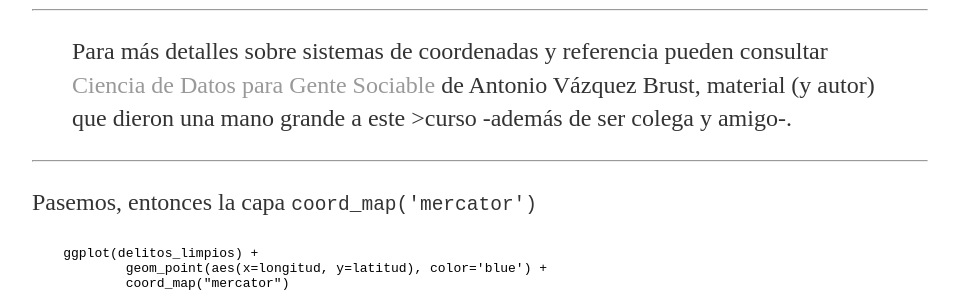
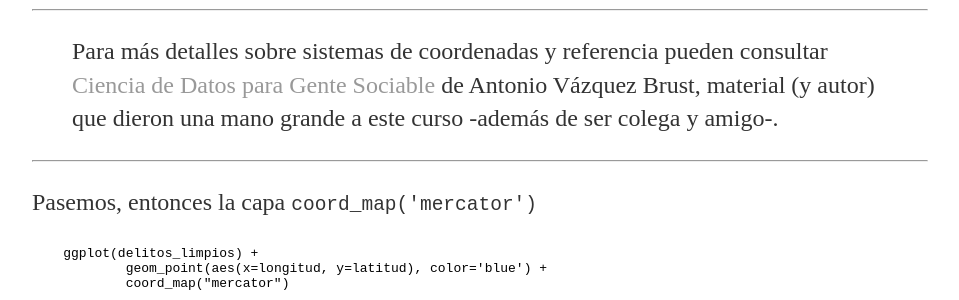
Before and after one commit to gefero/gefero.github.io, a Jekyll site: the page built from _posts/2019-03-08-Intro_tidy.md, in a window 1280 px wide and 900 px high, scrolled down 4317 px. Shown: the part 188-488 px from the top of the window, without its empty margins (160-1119 px from the left). Built offline with Jekyll 4.4.1, drawn with Linux system fonts in a browser that asks for light colours; comment, search, counter and statistics services are not loaded.

```diff
--- a/_posts/2019-03-08-Intro_tidy.md
+++ b/_posts/2019-03-08-Intro_tidy.md
@@ -178,7 +178,7 @@ medio alargada en el mapa anterior. Esto es porque no le especificamos a
 `ggplot`en qué sistema de coordenadas está.
 
 ---------------------
->Para más detalles sobre sistemas de coordenadas y referencia pueden consultar [Ciencia de Datos para Gente Sociable](https://bitsandbricks.github.io/ciencia_de_datos_gente_sociable/) de Antonio Vázquez Brust, material (y autor) que dieron una mano grande a este >curso -además de ser colega y amigo-.
+>Para más detalles sobre sistemas de coordenadas y referencia pueden consultar [Ciencia de Datos para Gente Sociable](https://bitsandbricks.github.io/ciencia_de_datos_gente_sociable/) de Antonio Vázquez Brust, material (y autor) que dieron una mano grande a este curso -además de ser colega y amigo-.
 
 ---------------------
 
```
